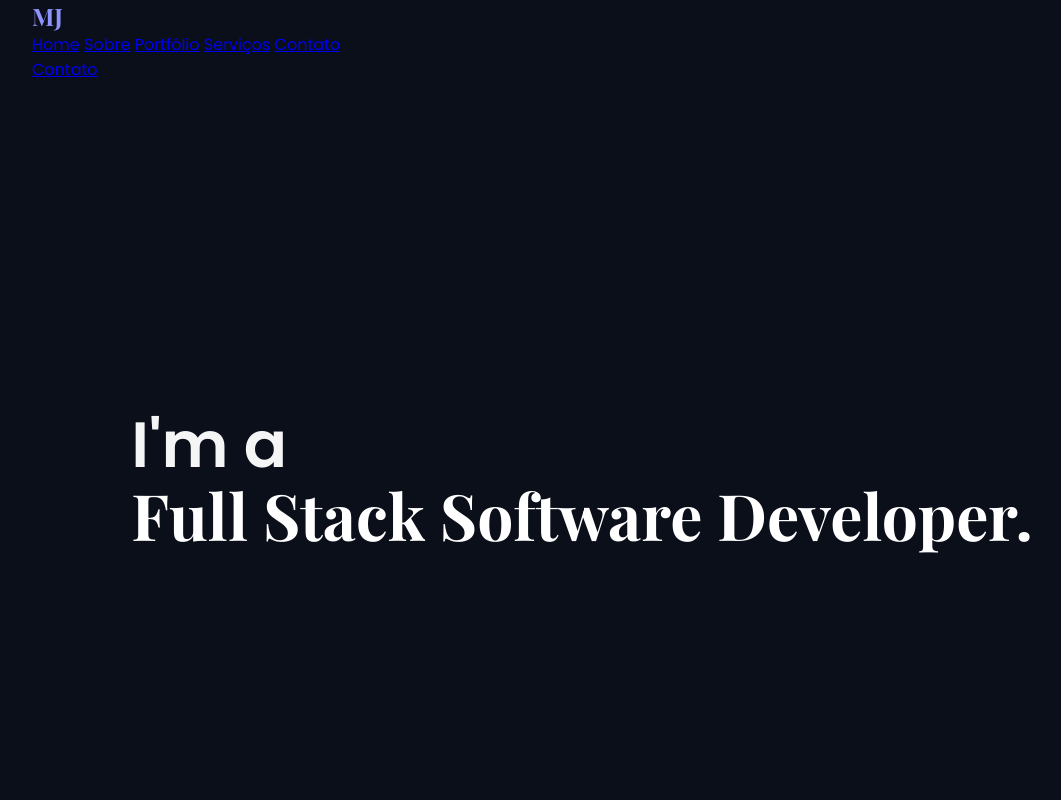
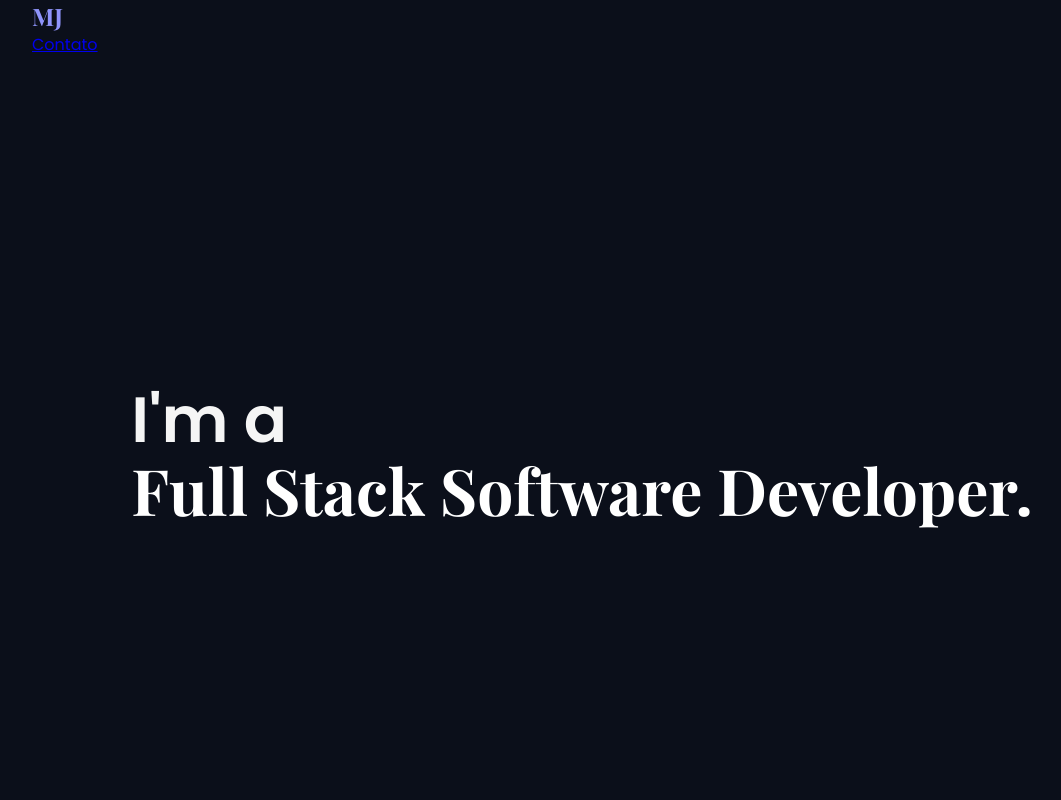
Before and after one commit to kyomajulia/kyomajulia.github.io, a plain HTML site: page index.html in a window 1280 px wide. Shown: the top 800 px of the page, without its empty margins (58-1119 px from the left). Drawn offline with nearby package versions, Linux system fonts and the light colour scheme.

Commit message:
Remove navigation links from header
Removed navigation links from the header.

```diff
--- a/index.html
+++ b/index.html
@@ -15,11 +15,6 @@
     <div class="container">
       <div class="logo">MJ</div>
       <nav class="menu">
-        <a href="#home" class="active">Home</a>
-        <a href="#about">Sobre</a>
-        <a href="#portfolio">Portfólio</a>
-        <a href="#services">Serviços</a>
-        <a href="#contact">Contato</a>
       </nav>
       <a href="#contact" class="btn">Contato</a>
     </div>
```
